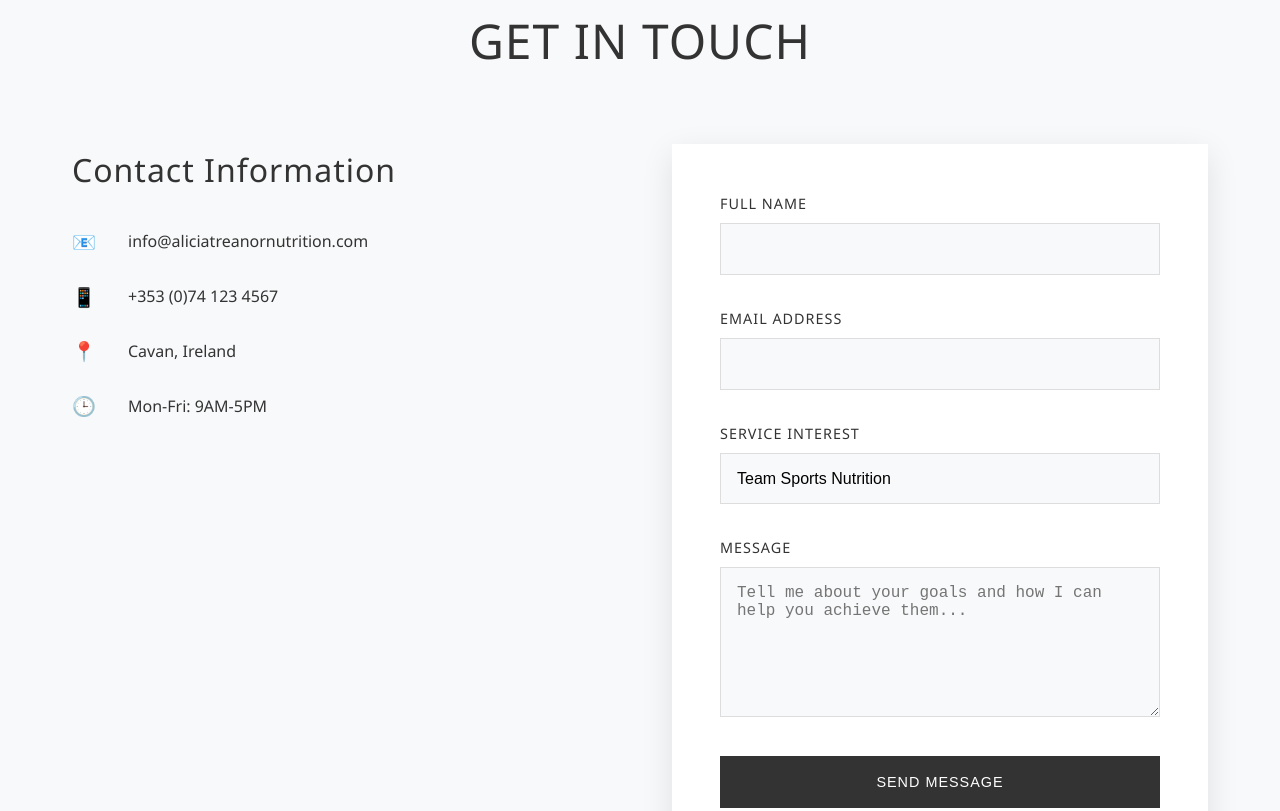
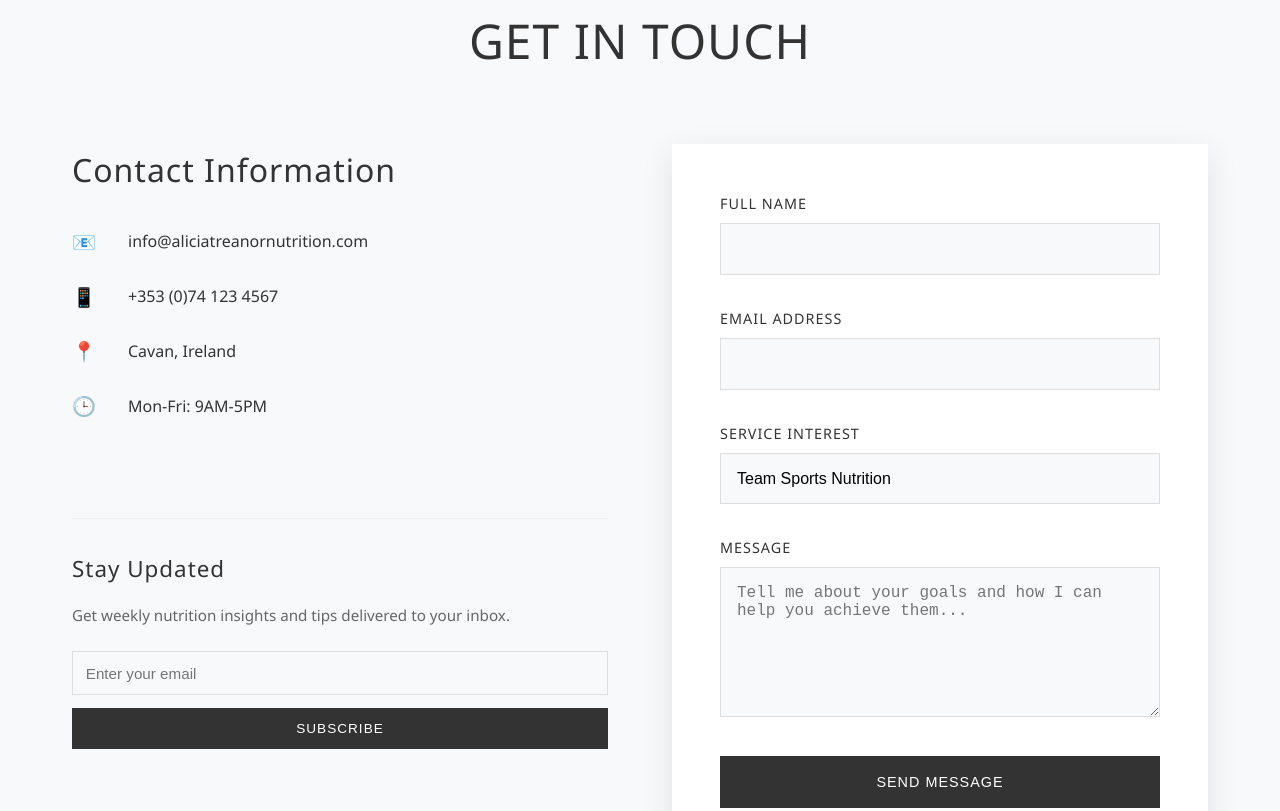
Before and after one commit to Justyoureverydaynormalguybob/alicia-treanor-nutrition, a plain HTML site: page index.html in a window 1280 px wide. Shown: the part 4469-5280 px from the top of the page. Drawn offline with Linux system fonts and the light colour scheme.

Commit message:
subscribe button added

```diff
--- a/index.html
+++ b/index.html
@@ -669,6 +669,64 @@
             color: #333;
         }
 
+        /* Newsletter within Contact Section */
+        .newsletter-section {
+            margin-top: 6rem;
+            padding-top: 2rem;
+            border-top: 1px solid #eee;
+        }
+
+        .newsletter-section h4 {
+            font-size: 1.4rem;
+            font-weight: 300;
+            color: #333;
+            margin-bottom: 1rem;
+            letter-spacing: 1px;
+        }
+
+        .newsletter-section p {
+            font-size: 0.95rem;
+            color: #666;
+            line-height: 1.6;
+            margin-bottom: 1.5rem;
+        }
+
+        .newsletter-form-compact {
+            display: flex;
+            flex-direction: column;
+            gap: 0.8rem;
+        }
+
+        .newsletter-input-compact {
+            padding: 0.8rem;
+            border: 1px solid #ddd;
+            font-size: 0.95rem;
+            background: #f8f9fa;
+            transition: border-color 0.3s ease;
+        }
+
+        .newsletter-input-compact:focus {
+            outline: none;
+            border-color: #333;
+        }
+
+        .newsletter-btn-compact {
+            background: #333;
+            color: white;
+            border: none;
+            padding: 0.8rem 1.5rem;
+            cursor: pointer;
+            font-size: 0.85rem;
+            text-transform: uppercase;
+            letter-spacing: 1px;
+            transition: all 0.3s ease;
+            font-weight: 400;
+        }
+
+        .newsletter-btn-compact:hover {
+            background: #555;
+        }
+
         /* Footer */
         footer {
             background: #333;
@@ -858,6 +916,22 @@
                 height: 40px;
                 font-size: 1.5rem;
             }
+
+            /* Newsletter Signup */
+            .newsletter-content {
+                flex-direction: column;
+                text-align: center;
+                gap: 2rem;
+            }
+
+            .newsletter-form {
+                min-width: auto;
+                width: 100%;
+            }
+
+            .newsletter-input {
+                font-size: 16px; /* Prevents zoom on iOS */
+            }
         }
 
         @media (max-width: 480px) {
@@ -891,6 +965,8 @@
                 padding: 0.8rem 1.5rem;
                 font-size: 0.8rem;
             }
+
+
         }
 
         /* Landscape phone orientation */
@@ -1160,6 +1236,16 @@
                         <span class="contact-icon">🕒</span>
                         <span>Mon-Fri: 9AM-5PM</span>
                     </div>
+
+                    <!-- Newsletter Signup -->
+                    <div class="newsletter-section">
+                        <h4>Stay Updated</h4>
+                        <p>Get weekly nutrition insights and tips delivered to your inbox.</p>
+                        <form class="newsletter-form-compact" id="newsletterForm">
+                            <input type="email" class="newsletter-input-compact" placeholder="Enter your email" required>
+                            <button type="submit" class="newsletter-btn-compact">Subscribe</button>
+                        </form>
+                    </div>
                 </div>
 
                 <form class="contact-form animate-on-scroll">
@@ -1414,6 +1500,14 @@
 
         // Start the slider
         startSlider();
+
+        // Newsletter form submission
+        document.getElementById('newsletterForm').addEventListener('submit', function(e) {
+            e.preventDefault();
+            const email = this.querySelector('.newsletter-input-compact').value;
+            alert('Thank you for subscribing! You\'ll receive our weekly nutrition insights newsletter.');
+            this.reset();
+        });
     </script>
 </body>
 </html>
```
